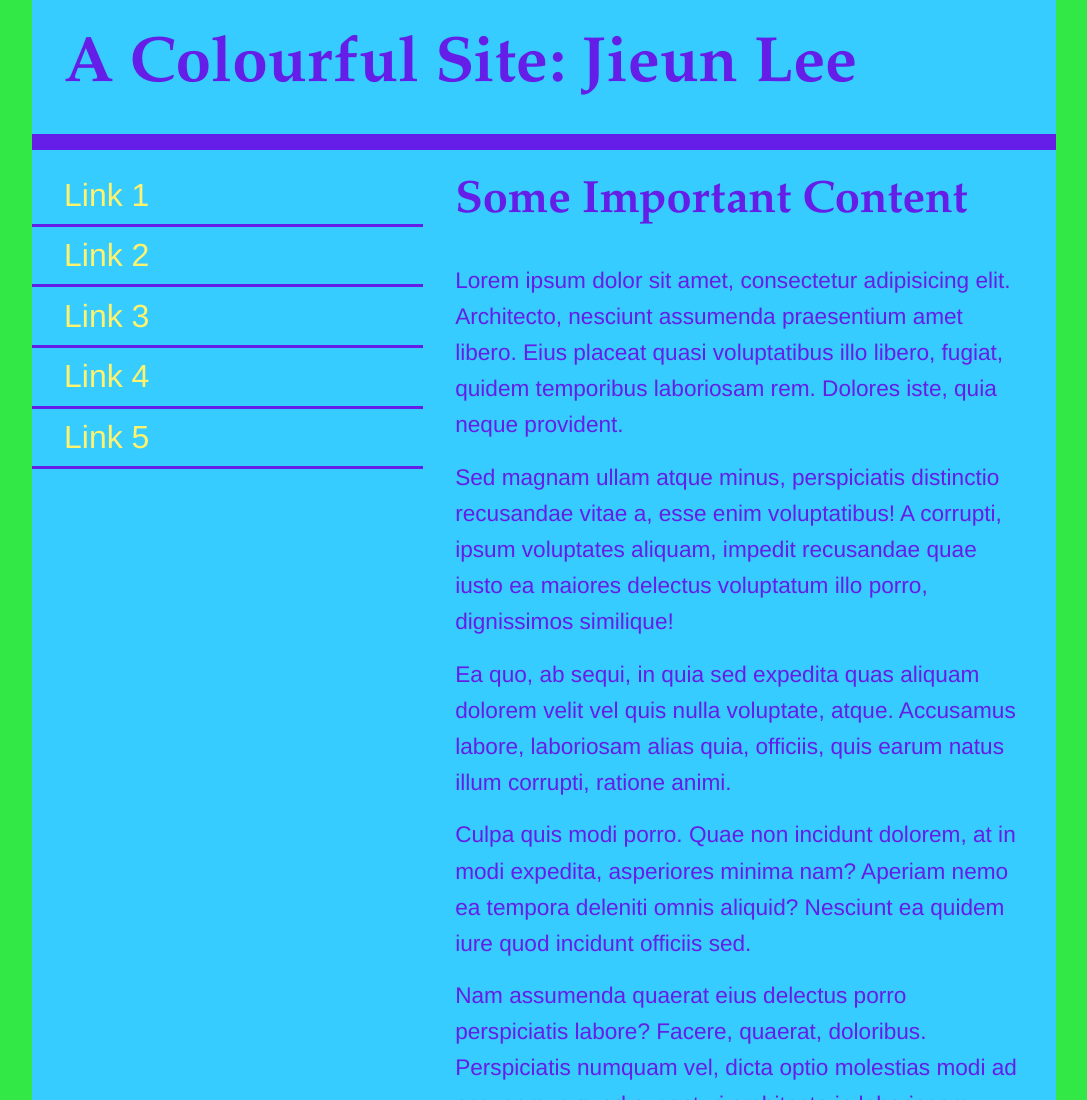
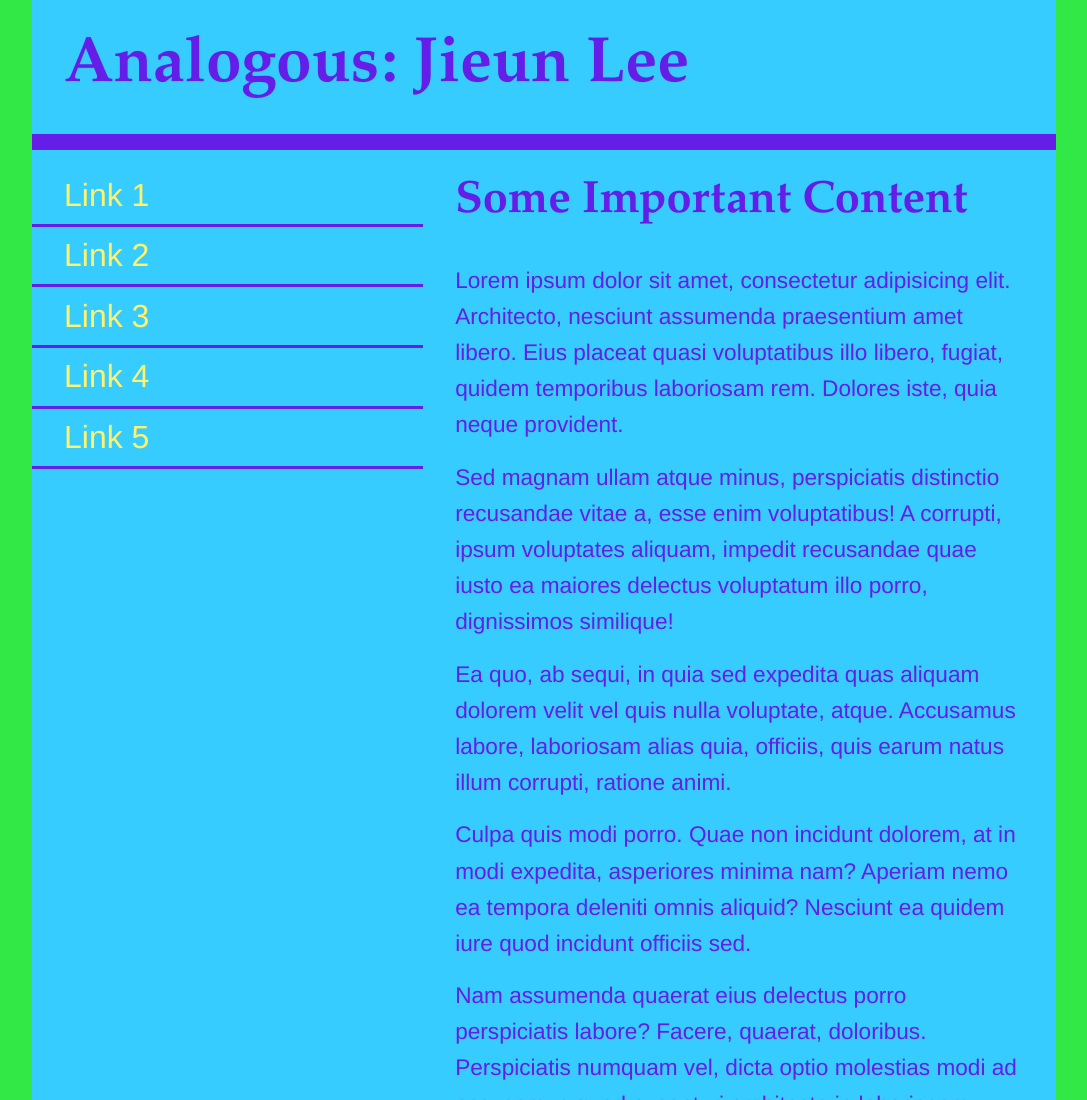
Before and after one commit to lee00670/Colours, a plain HTML site: page analogous.html in a window 1280 px wide. Shown: the top 1100 px of the page, without its empty margins (96-1183 px from the left). Drawn offline with Linux system fonts and the light colour scheme.

Commit message:
add the pages colour scheme in h1 tag

```diff
--- a/analogous.html
+++ b/analogous.html
@@ -97,7 +97,7 @@
 <body>
     <div class="wrapper">
         <header>
-            <h1>A Colourful Site: Jieun Lee</h1>
+            <h1>Analogous: Jieun Lee</h1>
         </header>
         <nav>
             <ul>
```
Also changed, not shown: complementary.html (+1 -1 lines), index.html (+1 -1 lines).
